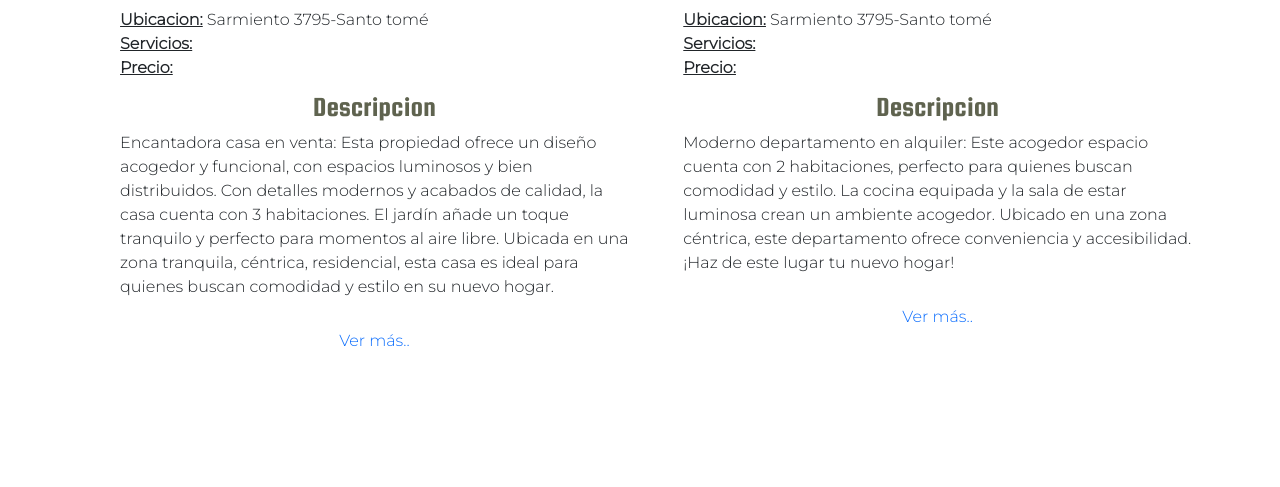
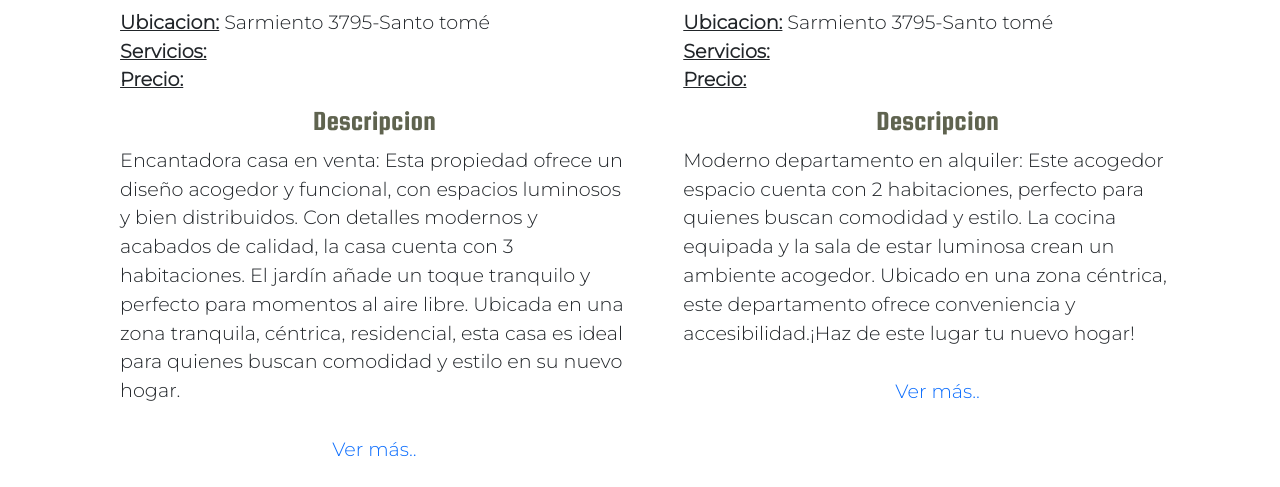
Before and after one commit to FabriCaceres/PreEntrega2-CaceresFabricio, a plain HTML site: page index.html in a window 1280 px wide. Shown: the part 669-1156 px from the top of the page. Drawn offline with nearby package versions, Linux system fonts and the light colour scheme.

Commit message:
finalizando pre entrega 2

```diff
--- a/css/style.css
+++ b/css/style.css
@@ -84,6 +84,7 @@ h1{
     margin-left: 6%;
     margin-right: 6%;
     font-family: 'Montserrat', sans-serif;
+    font-size: 120%;
 }
 .ing .boxing h3, h2{
     margin-top: 10px;
@@ -93,7 +94,7 @@ h1{
 }
 .ing .boxing{
     width: 48%;
-    height: 120vh;
+    height: 900px;
     display:flex;
     justify-content: flex-start;
     align-items: center;
@@ -111,7 +112,6 @@ h1{
     display:flex;
     align-items: flex-end;
     justify-content: center;
-    bottom: 110vh;
 }
 /* box pagina ventas/alquileres */
 .conteiner_card {
```
